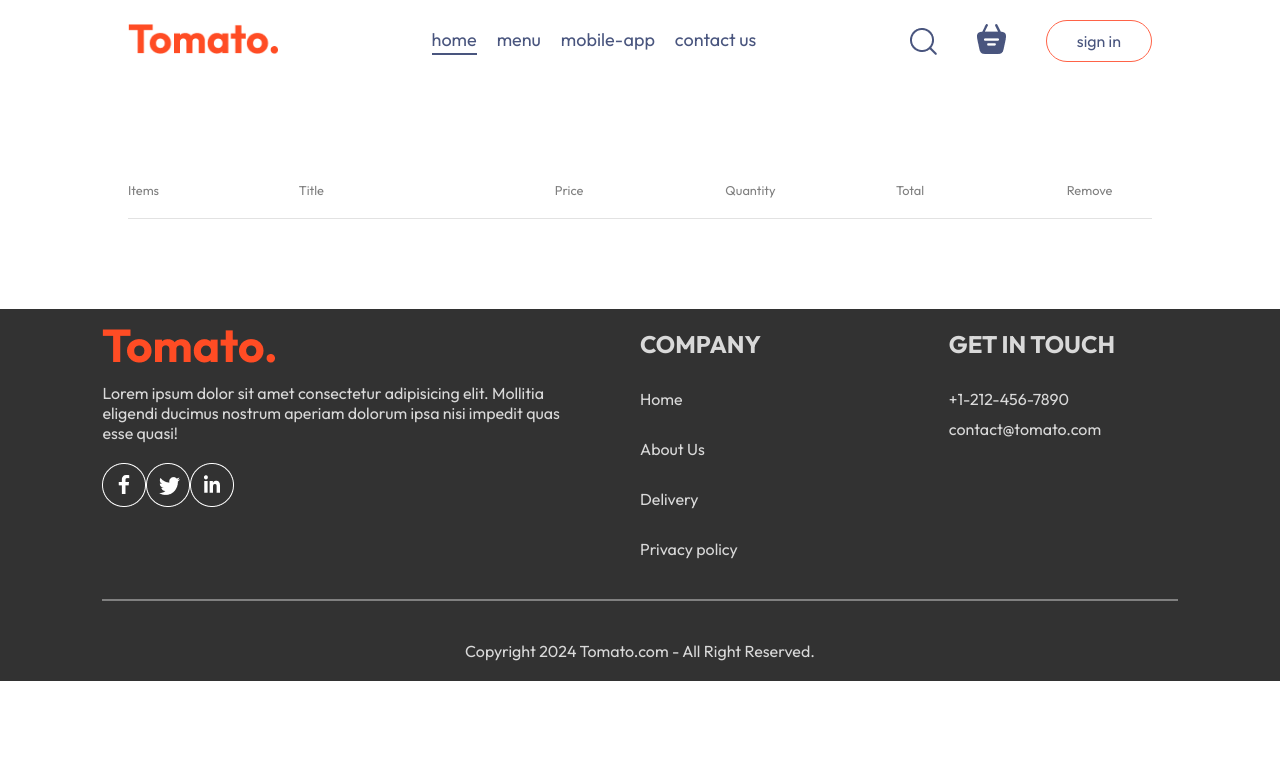
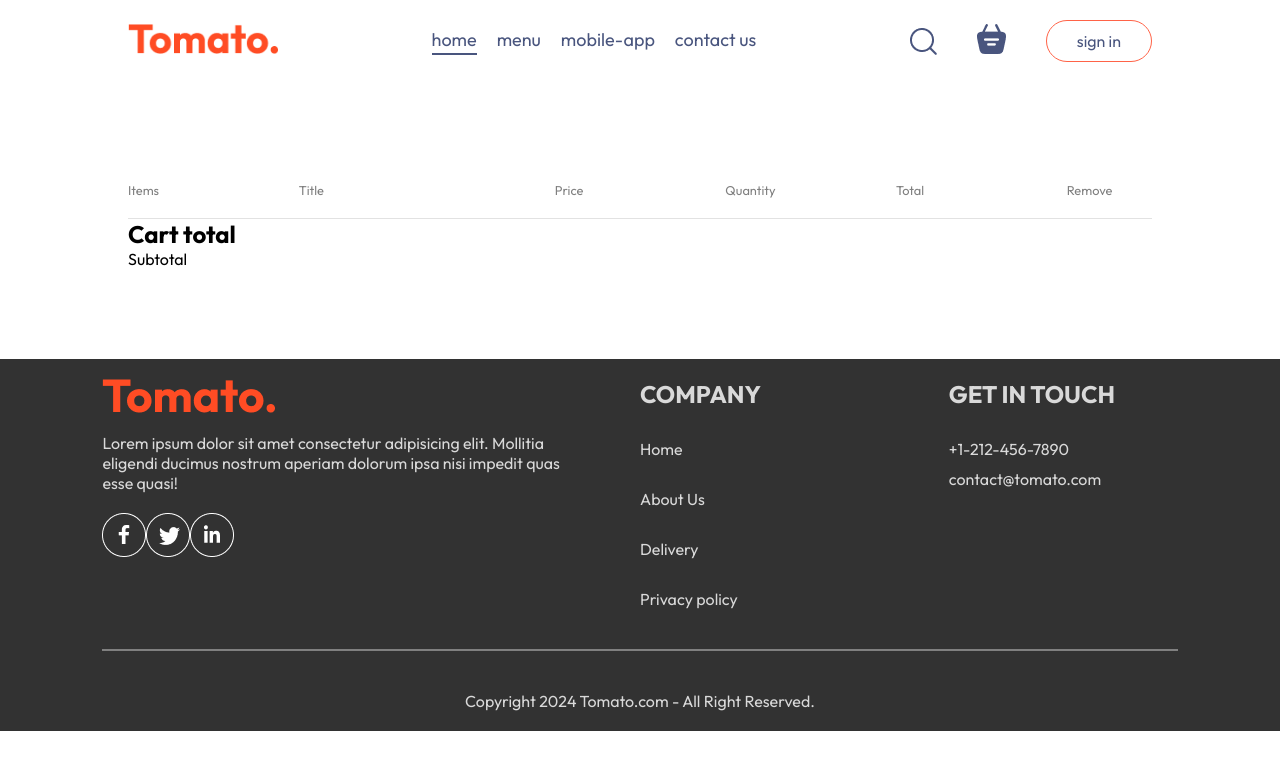
Before and after one commit to HudsonWayne/Food-Del, a React (Vite) app: page /cart in a window 1280 px wide. Shown: the top 770 px of the page. Built offline with nearby package versions, Linux system fonts and the light colour scheme.

Commit message:
added a cart button

```diff
--- a/src/pages/Cart/Cart.jsx
+++ b/src/pages/Cart/Cart.jsx
@@ -26,16 +26,29 @@ const Cart = () => {
                   <div key={item._id_}  className="cart-items-title cart-items-item">
                   <img src={item.image} alt="" />
                   <p>{item.name}</p>
-                  <p>{item.price}</p>
+                  <p>${item.price}</p>
                   <p>{cartItems[item._id]}</p>
-                  <p>{item.price*cartItems[item._id]}</p>
-                  <p className='cross'>x</p>
+                  <p>${item.price*cartItems[item._id]}</p>
+                  <p onClick={(()=>removeFromCart(item._id))} className='cross'>x</p>
                 </div>
                 <hr />
                 </div>
               )
              }
         })}
+      </div>
+      <div className="cart-button">
+        <div className="cart-total">
+          <h2>Cart total</h2>
+          <div>
+            <div className="cart-total-details">
+              <p>Subtotal</p>
+              <p></p>
+            </div>
+            <div className="cart-total-details"></div>
+            <div className="cart-total-details"></div>
+          </div>
+        </div>
       </div>
     </div>
   )
```
Also changed, not shown: src/pages/Cart/Cart.css (line endings or trailing spaces).
